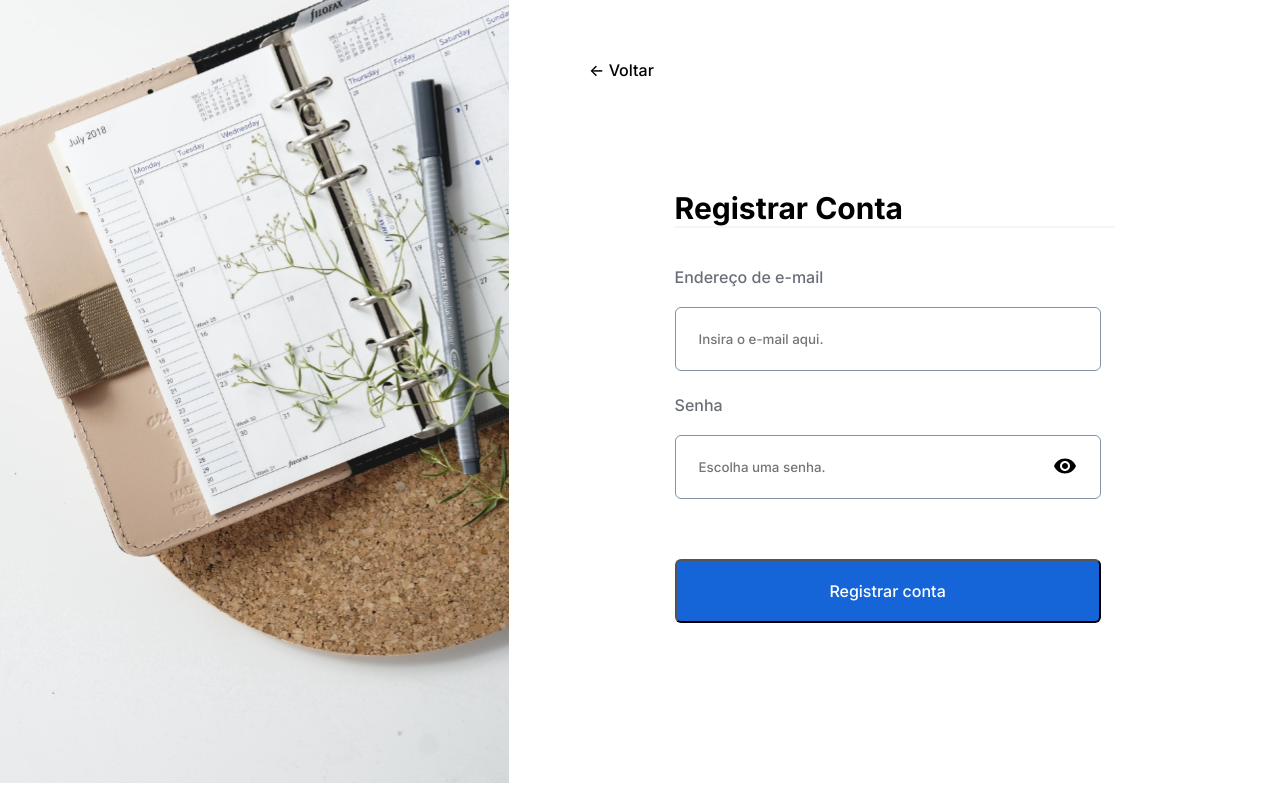
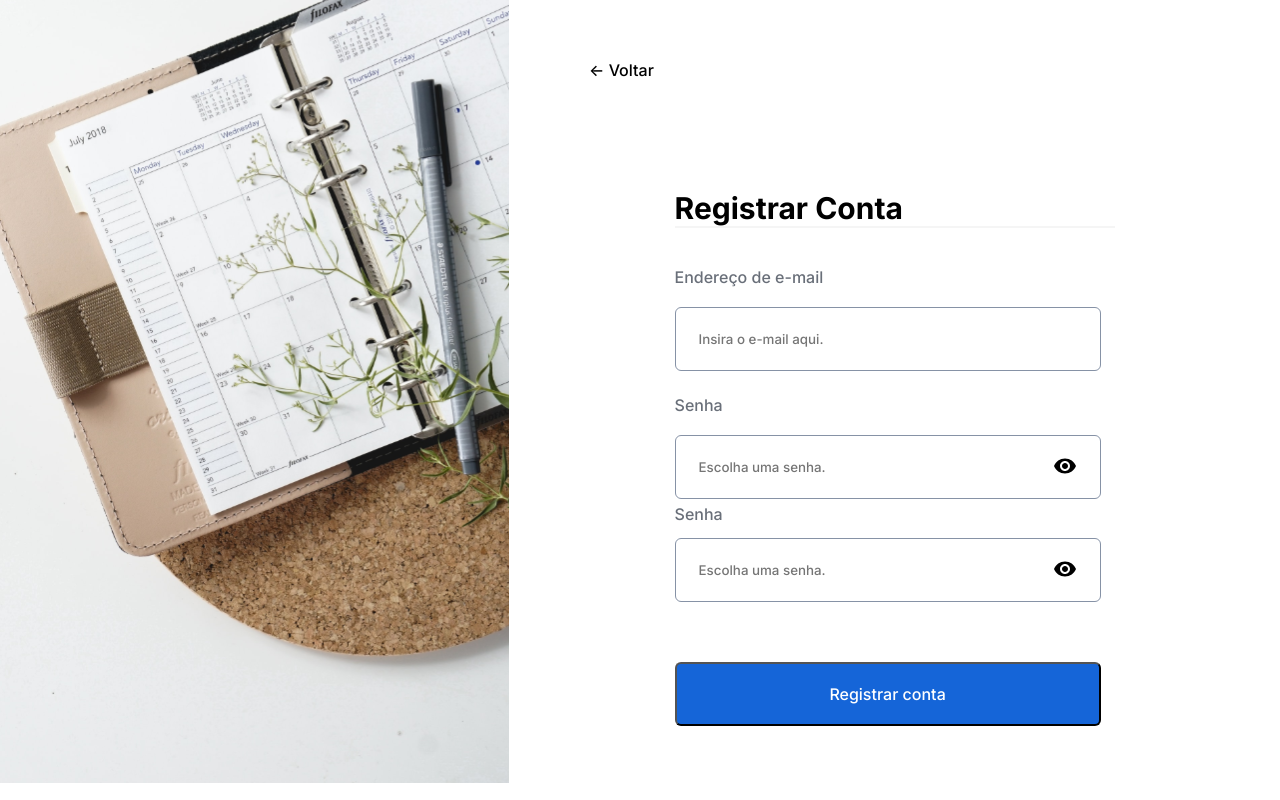
Before and after one commit to eduardorerick/collaboration-project, a React (Create React App) app: page /auth/signup in a window 1280 px wide. Built offline with nearby package versions, Linux system fonts and the light colour scheme; no server answers.

Commit message:
added icon in custominput

```diff
--- a/src/components/CustomInput/index.jsx
+++ b/src/components/CustomInput/index.jsx
@@ -1,23 +1,57 @@
-export function CustomInput({ label, type = 'text', value, onChange, placeholder, htmlFor }) {
+export function CustomInput({
+  label,
+  type = "text",
+  value,
+  onChange,
+  placeholder,
+  inputId,
+  icon,
+  onClickButton,
+}) {
   return (
     <div
       style={{
-				display: 'flex',
-				flexDirection: 'column',
-				gap: '14px',
-				maxWidth: '426px',
-				color: '#696F79'
+        display: "flex",
+        flexDirection: "column",
+        gap: "14px",
+        maxWidth: "426px",
+        color: "#696F79",
+      }}
+      className="custom-input"
+    >
+      <label>{label}</label>
+      <div
+        style={{
+          padding: "0px 23px",
+          borderRadius: "6px",
+          border: "1px solid #8692A6",
+          borderRadius: "6px",
+          display: "flex",
+          justifyContent: "space-between",
+          alignItems: "center",
         }}
       >
-			<label htmlFor={htmlFor}>{label}</label>
         <input
-				id={htmlFor}
+          id={inputId}
           type={type}
           value={value}
           onChange={onChange}
           placeholder={placeholder}
-				style={{ padding: '23px 23px', borderRadius: '6px', border: '1px solid #8692A6' }}
+          style={{
+            outline: "none",
+            border: "none",
+            height: "100%",
+            padding: "23px 0px",
+          }}
         />
+        <button
+          id="signup-olhar"
+          className="signup-btn-password"
+          onClick={onClickButton}
+        >
+          {icon}
+        </button>
+      </div>
     </div>
   );
 }
--- a/src/pages/Auth/Login/index.jsx
+++ b/src/pages/Auth/Login/index.jsx
@@ -1,16 +1,16 @@
-import './style.css';
-import { useState } from 'react';
-import { CustomInput } from '../../../components/CustomInput';
-import { useLogin } from '../../../services/firebase/firebase';
+import "./style.css";
+import { useState } from "react";
+import { CustomInput } from "../../../components/CustomInput";
+import { useLogin } from "../../../services/firebase/firebase";
 
 export function Login() {
-	const [ email, setEmail ] = useState('');
-	const [ password, setPassword ] = useState('');
+  const [email, setEmail] = useState("");
+  const [password, setPassword] = useState("");
   const userLogin = useLogin();
 
   function handleLogin() {
     try {
-			userLogin(email, password, '/portal/profile');
+      userLogin(email, password, "/portal/profile");
     } catch (err) {
       console.log(err);
     }
@@ -18,25 +18,25 @@ export function Login() {
 
   return (
     <section>
-			<div style={{ display: 'flex', flexDirection: 'column', gap: '32px' }}>
+      <div style={{ display: "flex", flexDirection: "column", gap: "32px" }}>
         <h1>Faça o login </h1>
         <CustomInput
+          inputId="USER_EMAIL"
           type="text"
           value={email}
           onChange={(evt) => setEmail(evt.target.value)}
-					placeholder={'Insira o email aqui'}
+          placeholder={"Insira o email aqui"}
           label="Endereço de email"
-					htmlFor="USER_EMAIL"
         />
         <CustomInput
+          inputId="USER_PASSWORD"
           type="password"
           value={password}
           onChange={(evt) => setPassword(evt.target.value)}
-					placeholder={'Insira a senha aqui'}
+          placeholder={"Insira a senha aqui"}
           label="Senha"
-					htmlFor="USER_PASSWORD"
         />
-				<button onClick={handleLogin} className={'loginButton'}>
+        <button onClick={handleLogin} className={"loginButton"}>
           Fazer Login
         </button>
       </div>
--- a/src/pages/Auth/Signup/index.jsx
+++ b/src/pages/Auth/Signup/index.jsx
@@ -1,13 +1,14 @@
-import './style.css';
-import { VisibilityOff, Visibility } from '@mui/icons-material';
-import GoogleIcon from '@mui/icons-material/Google';
-import { useState } from 'react';
-import { useCreateUser } from '../../../services/firebase/firebase';
+import "./style.css";
+import { VisibilityOff, Visibility } from "@mui/icons-material";
+import GoogleIcon from "@mui/icons-material/Google";
+import { useState } from "react";
+import { useCreateUser } from "../../../services/firebase/firebase";
+import { CustomInput } from "../../../components/CustomInput";
 
 export function Signup() {
-	const [ email, setEmail ] = useState('');
-	const [ pass, setPass ] = useState('');
-	const [ isPasswordVisible, setIsPasswordVisible ] = useState(false);
+  const [email, setEmail] = useState("");
+  const [pass, setPass] = useState("");
+  const [isPasswordVisible, setIsPasswordVisible] = useState(false);
   const cadastro = useCreateUser();
 
   function cadastrar() {
@@ -22,13 +23,14 @@ export function Signup() {
     <div className="signup-div">
       <section className="signup-titulo">Registrar Conta</section>
       <section className="signup-sublinhar"> </section>
-			<br /><br />
+      <br />
+      <br />
       <section className="signup-subtitulo">Endereço de e-mail</section>
       <br />
       <div className="signup-div-input">
         <input
           value={email}
-					id='USER_EMAIL'
+          id="USER_EMAIL"
           onChange={(evt) => setEmail(evt.target.value)}
           className="signup-input"
           type="email"
@@ -41,17 +43,30 @@ export function Signup() {
       <div className="signup-div-input">
         <input
           value={pass}
-					id='USER_PASSWORD'
+          id="USER_PASSWORD"
           onChange={(evt) => setPass(evt.target.value)}
           className="signup-input"
-					type={isPasswordVisible ? 'text' : 'password'}
+          type={isPasswordVisible ? "text" : "password"}
           placeholder="Escolha uma senha."
         />
-				<button id="signup-olhar" className="signup-btn-password" onClick={() => setIsPasswordVisible(!isPasswordVisible)}>
+        <button
+          id="signup-olhar"
+          className="signup-btn-password"
+          onClick={() => setIsPasswordVisible(!isPasswordVisible)}
+        >
           {isPasswordVisible && <VisibilityOff />}
           {!isPasswordVisible && <Visibility />}
         </button>
       </div>
+      <CustomInput
+        value={pass}
+        type={isPasswordVisible ? "text" : "password"}
+        placeholder="Escolha uma senha."
+        onChange={(evt) => setPass(evt.target.value)}
+        label="Senha"
+        icon={isPasswordVisible ? <VisibilityOff /> : <Visibility />}
+        onClickButton={() => setIsPasswordVisible(!isPasswordVisible)}
+      />
       <button onClick={cadastrar} className="signup-button">
         Registrar conta
       </button>
--- a/src/pages/Auth/Signup/style.css
+++ b/src/pages/Auth/Signup/style.css
@@ -63,8 +63,8 @@
   border-radius: 6px;
   display: flex;
   justify-content: space-between;
+  align-items: center;
   padding: 0px 23px;
-	align-items: center;
   width: 426px;
   height: 64px;
   margin-bottom: 5px;
@@ -72,6 +72,7 @@
 .signup-input {
   background: none;
   border: none;
+  outline: none;
 }
 
 .signup-button {
```
Also changed, not shown: 1 other file (tests, documents, lock files or other folders). Lines whose indentation alone changed are shown as unchanged.
